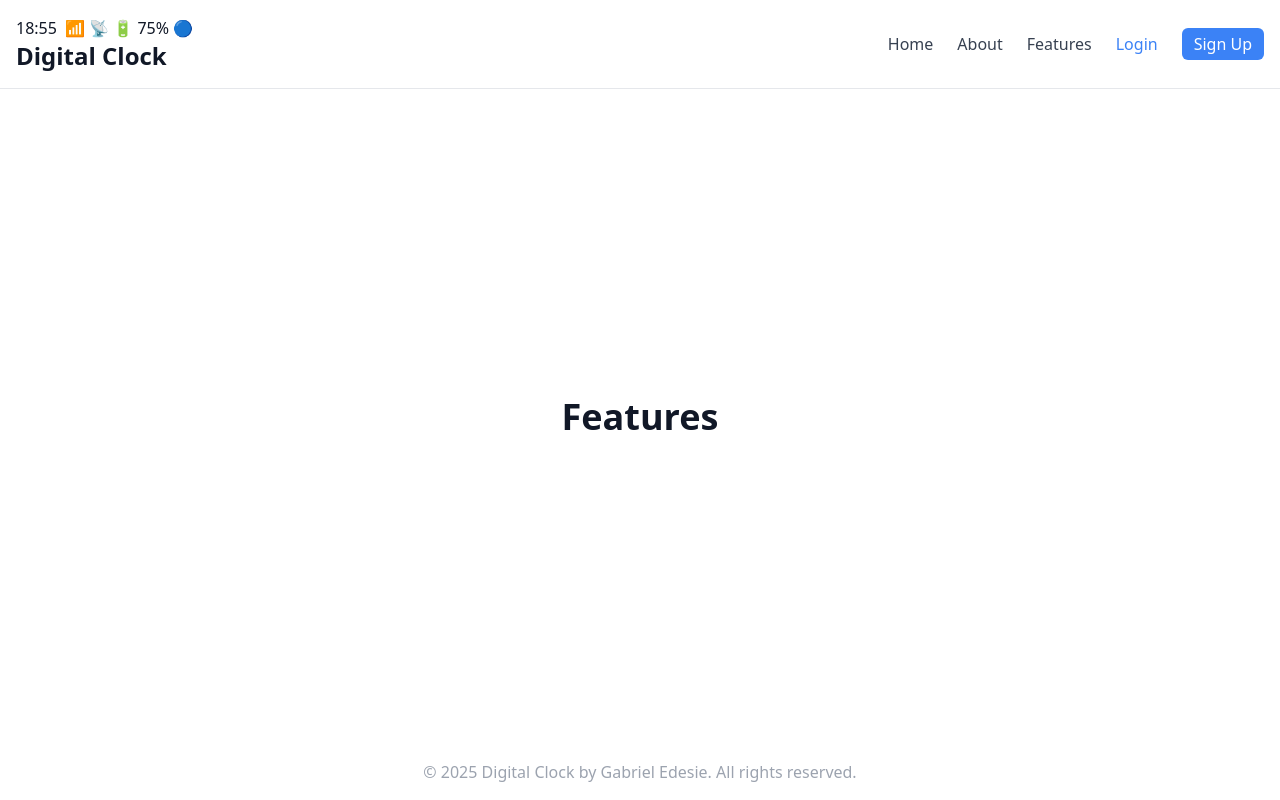
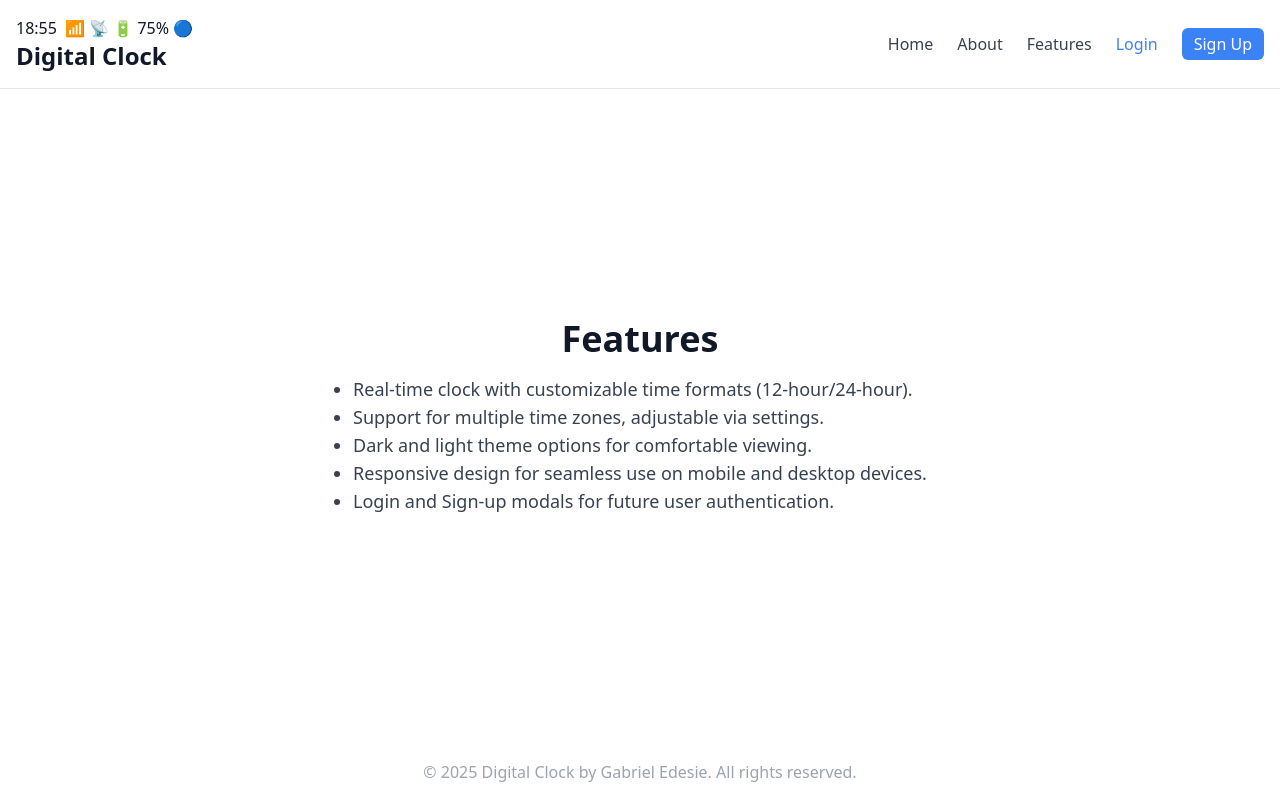
Before and after one commit to Gabrieledesie/digital-clock, a React (Vite) app: page /features in a window 1280 px wide. Built offline with nearby package versions, Linux system fonts and the light colour scheme.

Commit message:
Fix project structure, move index.html, update components and configs

```diff
--- /dev/null
+++ b/index.html
@@ -0,0 +1,14 @@
+<!DOCTYPE html>
+   <html lang="en">
+     <head>
+       <meta charset="UTF-8" />
+       <meta name="viewport" content="width=device-width, initial-scale=1.0" />
+       <title>Digital Clock</title>
+       <link rel="icon" href="/favicon.ico" />
+       <link rel="manifest" href="/manifest.json" />
+     </head>
+     <body>
+       <div id="root"></div>
+       <script type="module" src="/src/index.jsx"></script>
+     </body>
+   </html>
--- a/public/index.html
+++ /dev/null
@@ -1,13 +0,0 @@
-<!DOCTYPE html>
-<html lang="en">
-  <head>
-    <meta charset="UTF-8" />
-    <link rel="icon" href="/favicon.ico" />
-    <meta name="viewport" content="width=device-width, initial-scale=1" />
-    <title>Digital Clock</title>
-  </head>
-  <body>
-    <div id="root"></div>
-    <script type="module" src="/src/index.jsx"></script>
-  </body>
-</html>
--- a/src/App.jsx
+++ b/src/App.jsx
@@ -10,14 +10,12 @@ import { useState } from 'react';
 
   return (
     <BrowserRouter>
-         <div className={`min-h-screen ${theme === 'dark' ? 'bg-gray-900 text-white' : 'bg-white text-gray-900'}`}>
       <Routes>
         <Route path="/" element={<Landing theme={theme} setTheme={setTheme} />} />
         <Route path="/dashboard" element={<Dashboard theme={theme} setTheme={setTheme} />} />
         <Route path="/about" element={<About theme={theme} setTheme={setTheme} />} />
         <Route path="/features" element={<Features theme={theme} setTheme={setTheme} />} />
       </Routes>
-         </div>
     </BrowserRouter>
   );
 }
--- a/src/components/About.jsx
+++ b/src/components/About.jsx
@@ -5,9 +5,12 @@ export default function About({ theme, setTheme }) {
      return (
        <div className={`flex flex-col min-h-screen ${theme === 'dark' ? 'bg-gray-900 text-white' : 'bg-white text-gray-900'}`}>
          <Header theme={theme} setTheme={setTheme} />
-      <div className="flex-grow flex items-center justify-center p-4 max-w-screen-md mx-auto">
-        <h1 className="text-3xl md:text-4xl font-bold">About Digital Clock</h1>
-      </div>
+         <main className="flex-grow flex flex-col items-center justify-center p-4 max-w-screen-md mx-auto">
+           <h1 className="text-3xl md:text-4xl font-bold mb-4">About Digital Clock</h1>
+           <p className="text-base md:text-lg text-center text-gray-700">
+             Digital Clock is a user-friendly timekeeping application designed to help you track time effortlessly. Built with modern web technologies, it offers a sleek interface, customizable settings, and reliable performance across devices.
+           </p>
+         </main>
          <Footer />
        </div>
      );
--- a/src/components/Features.jsx
+++ b/src/components/Features.jsx
@@ -5,9 +5,16 @@ export default function Features({ theme, setTheme }) {
      return (
        <div className={`flex flex-col min-h-screen ${theme === 'dark' ? 'bg-gray-900 text-white' : 'bg-white text-gray-900'}`}>
          <Header theme={theme} setTheme={setTheme} />
-      <div className="flex-grow flex items-center justify-center p-4 max-w-screen-md mx-auto">
-        <h1 className="text-3xl md:text-4xl font-bold">Features</h1>
-      </div>
+         <main className="flex-grow flex flex-col items-center justify-center p-4 max-w-screen-md mx-auto">
+           <h1 className="text-3xl md:text-4xl font-bold mb-4">Features</h1>
+           <ul className="text-base md:text-lg text-gray-700 list-disc text-left">
+             <li>Real-time clock with customizable time formats (12-hour/24-hour).</li>
+             <li>Support for multiple time zones, adjustable via settings.</li>
+             <li>Dark and light theme options for comfortable viewing.</li>
+             <li>Responsive design for seamless use on mobile and desktop devices.</li>
+             <li>Login and Sign-up modals for future user authentication.</li>
+           </ul>
+         </main>
          <Footer />
        </div>
      );
--- a/vite.config.js
+++ b/vite.config.js
@@ -1,14 +1,6 @@
 import { defineConfig } from 'vite';
-import react from '@vitejs/plugin-react';
+   import react from '@vitejs/plugin-react';
 
-export default defineConfig({
-  plugins: [react()],
-  root: '.',
-  publicDir: 'public',
-  build: {
-    outDir: 'dist',
-  },
-  server: {
-    port: 5173,
-  },
-});
+   export default defineConfig({
+     plugins: [react()],
+   });
```
Also changed, not shown: package.json (+9 -9 lines), 2 other files (tests, documents, lock files or other folders). Lines whose indentation alone changed are shown as unchanged.
